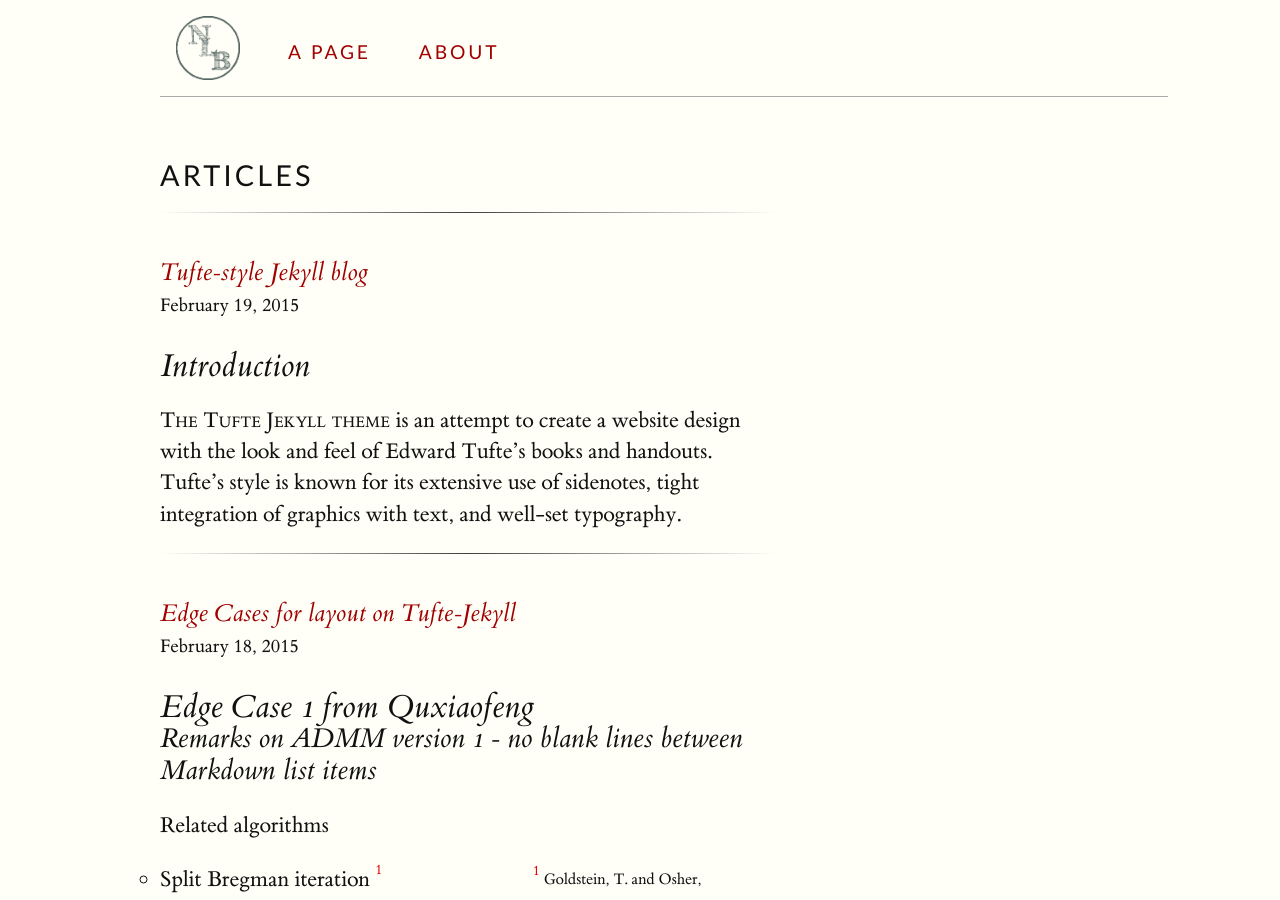
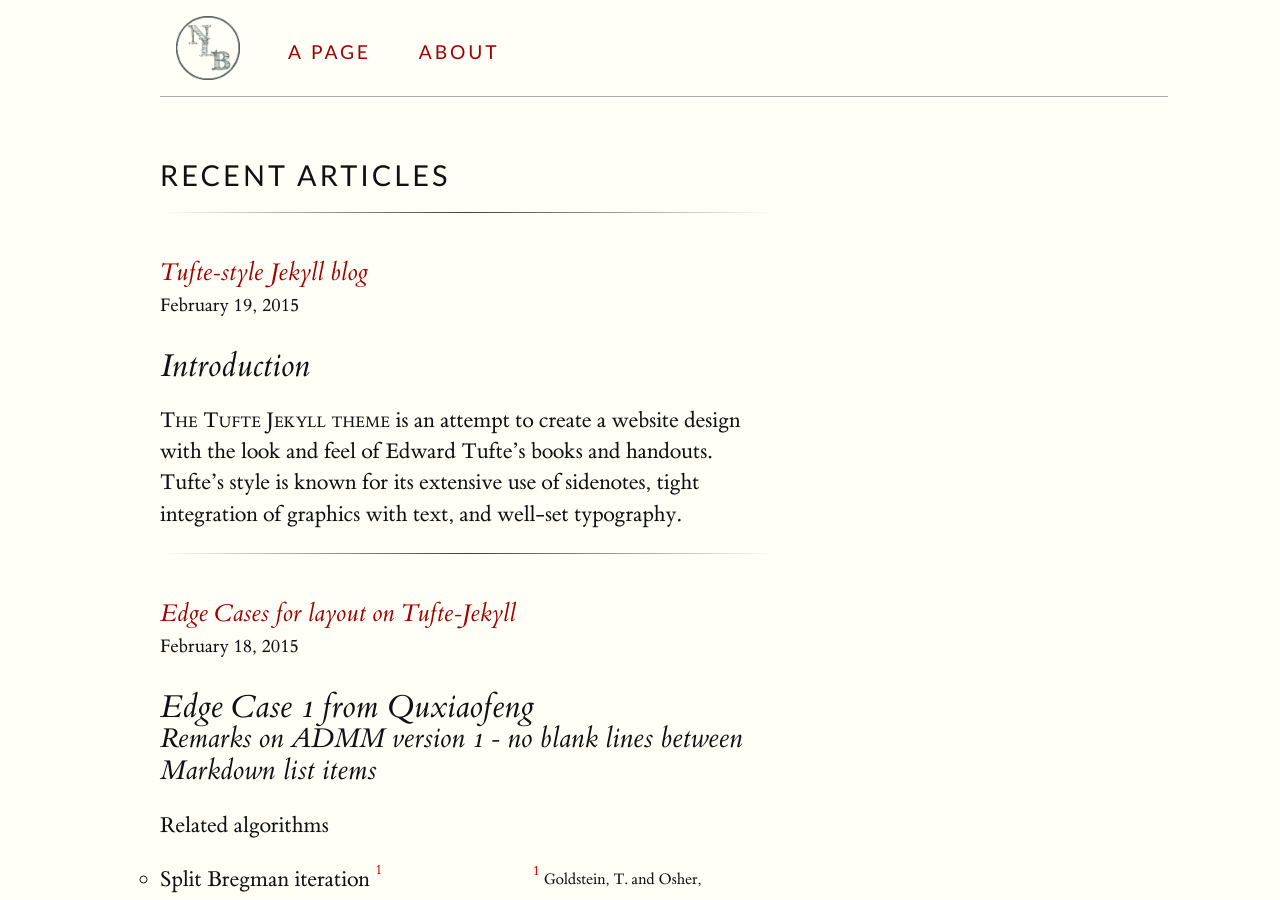
Before and after one commit to clayh53/tufte-jekyll, a Jekyll site: the page built from index.html, in a window 1280 px wide and 900 px high. Built offline with Jekyll 4.4.1, drawn with Linux system fonts in a browser that asks for light colours.

Commit message:
Updated index.html

```diff
--- a/index.html
+++ b/index.html
@@ -1,8 +1,10 @@
 ---
 layout: default
 title: Tufte
+published: true
 ---
-  <h1 class="content-listing-header sans">Articles</h1>
+
+  <h1 class="content-listing-header sans">Recent Articles</h1>
   <ul class="content">
     {% for post in site.posts %}
       <li class="listing">
```
